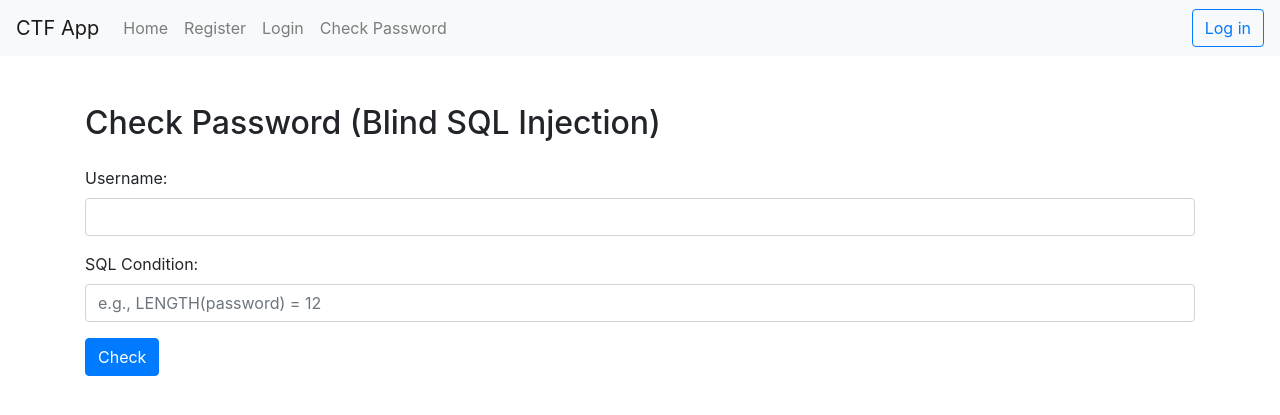
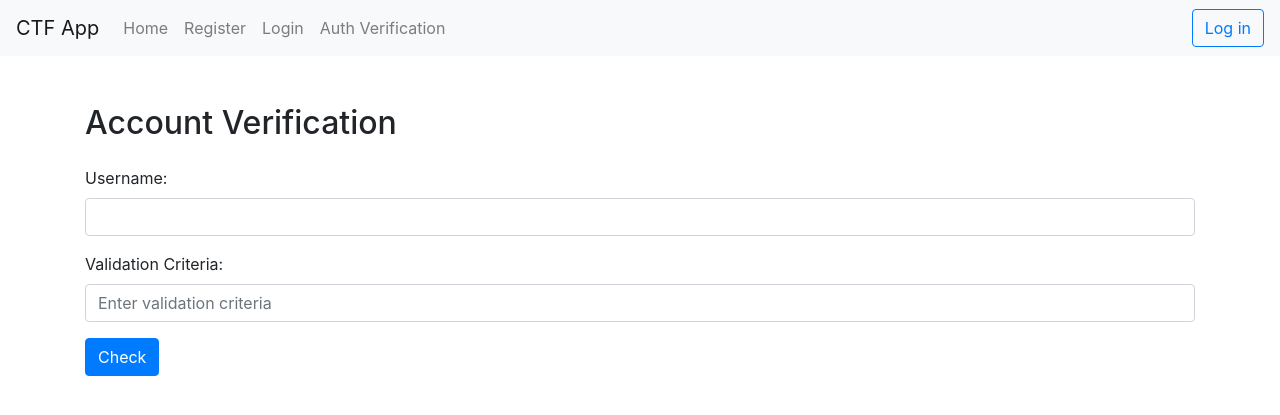
Before and after one commit to pegasak/Blind_SQLi, a Flask app: template templates/check_password.html in a window 1280 px wide. Shown: the top 415 px of the page. Run offline with Flask 3, Linux system fonts and the light colour scheme; the template is opened without the code that fills it, so the values that code supplies are empty.

Commit message:
API verification

```diff
--- a/app.py
+++ b/app.py
@@ -7,7 +7,7 @@ from dotenv import load_dotenv
 load_dotenv()
 
 app = Flask(__name__)
-app.secret_key = os.getenv('SECRET_KEY', 'default_secret_key')
+app.secret_key = os.getenv('SECRET_KEY')
 app.config['SQLALCHEMY_DATABASE_URI'] = os.getenv('DATABASE_URI', 'sqlite:///default.db')
 app.config['SQLALCHEMY_TRACK_MODIFICATIONS'] = False
 app.permanent_session_lifetime = timedelta(minutes=5)
@@ -99,7 +99,7 @@ def register():
     return render_template("register.html")
 
 
-@app.route("/check_password", methods=["GET", "POST"])
+@app.route("/api/auth_verify", methods=["GET", "POST"])
 def check_password():
     """Эндпоинт для Blind SQL Injection"""
     if request.method == "GET":
--- a/templates/base.html
+++ b/templates/base.html
@@ -23,7 +23,7 @@
                         <a class="nav-link" href="/login">Login</a>
                     </li>
                     <li class="nav-item">
-                        <a class="nav-link" href="/check_password">Check Password</a>
+                        <a class="nav-link" href="/api/auth_verify">Auth Verification</a>
                     </li>
                 {% endif %}
                 {% if 'user' in session %}
--- a/templates/check_password.html
+++ b/templates/check_password.html
@@ -1,16 +1,16 @@
 {% extends "base.html" %}
 
-{% block title %}Check Password{% endblock %}
+{% block title %}Account Verification{% endblock %}
 
 {% block content %}
 <div class="container mt-5">
-    <h2 class="mb-4">Check Password (Blind SQL Injection)</h2>
-    <form action="/check_password" method="post" class="form-group">
+    <h2 class="mb-4">Account Verification</h2>
+    <form action="/api/auth_verify" method="post" class="form-group">
         <label for="user">Username:</label>
         <input type="text" id="user" name="user" class="form-control" required>
 
-        <label for="condition" class="mt-3">SQL Condition:</label>
-        <input type="text" id="condition" name="condition" class="form-control" required placeholder="e.g., LENGTH(password) = 12">
+        <label for="condition" class="mt-3">Validation Criteria:</label>
+        <input type="text" id="condition" name="condition" class="form-control" required placeholder="Enter validation criteria">
 
         <button type="submit" class="btn btn-primary mt-3">Check</button>
     </form>
@@ -23,7 +23,7 @@
         event.preventDefault();
         let formData = new FormData(this);
 
-        fetch("/check_password", {
+        fetch("/api/auth_verify", {
             method: "POST",
             body: formData
         })
```
Also changed, not shown: README.md, instance/users.sqlite3, 1 other file.
